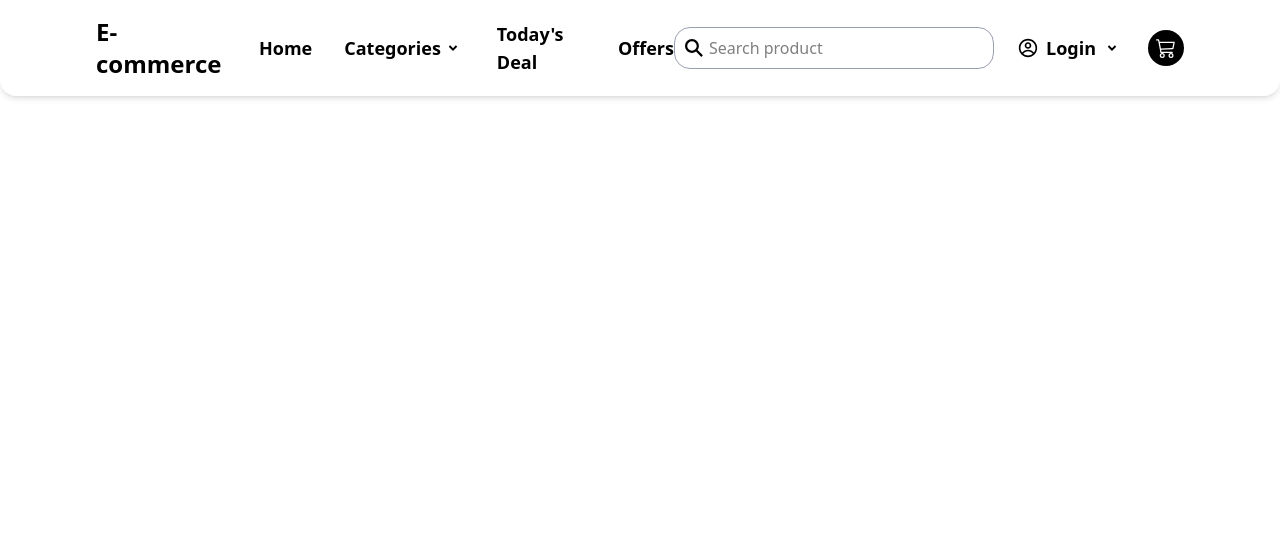
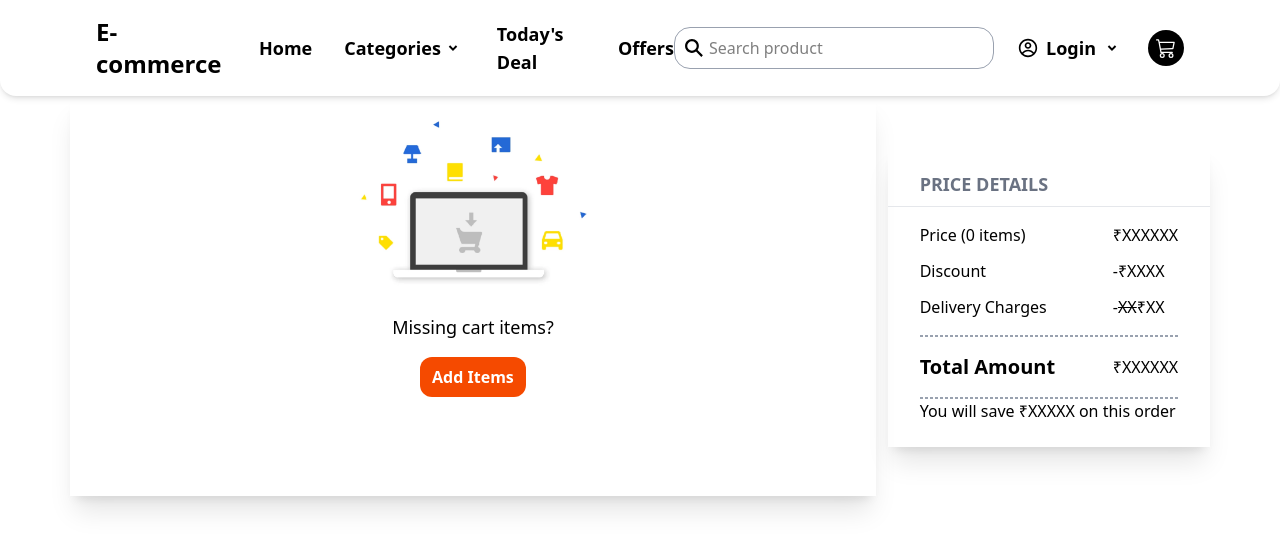
Before and after one commit to Yamansaini0405/E-commerce-Template, a React (Vite) app: page /cart in a window 1280 px wide. Shown: the top 550 px of the page. Built offline with nearby package versions, Linux system fonts and the light colour scheme.

Commit message:
Add addToCart section

```diff
--- a/src/Layout.jsx
+++ b/src/Layout.jsx
@@ -1,13 +1,16 @@
 import React from 'react'
-import { Outlet } from 'react-router-dom'
+import { useLocation,Outlet } from 'react-router-dom'
 import Navbar from './components/Navbar/Navbar'
 import Footer from './components/Footer/Footer'
 
 function Layout() {
+    const location = useLocation();
+    const hideNavbar = location.pathname === "/";
   return (
     <>
     <Navbar/>
     <Outlet/>
+    {hideNavbar && <Footer />}
 
     </>
   )
--- a/src/components/AddToCart/AddToCard.jsx
+++ b/src/components/AddToCart/AddToCard.jsx
@@ -1,8 +1,39 @@
 import React from 'react'
+import CartImg from '../../assets/cartImg.webp'
 
 function AddToCard() {
   return (
-    <div>AddToCard</div>
+    <div className='mt-24 main flex w-[90%] m-auto items- justify-start'>
+        <div className='  w-[70%] m-auto h-[50vh] space-y-4 shadow-xl pt-6'>
+            <img src={CartImg} alt="" className='h-[45%] m-auto '/>
+            <h3 className='text-lg text-center mt-6'>Missing cart items?</h3>
+            <button className='font-semibold rounded-xl px-3 py-2 bg-orange-600 text-white block m-auto'>Add Items</button>
+
+        </div>
+        <div className='  w-[28%] m-auto py-6 space-y-4 shadow-xl pt-'>
+           <h3 className='text-lg text-gray-500 font-semibold px-8 border-b-1 border-gray-200 pb-2'>PRICE DETAILS</h3>
+           <div className='flex justify-between items-center px-8 '>
+           <div className="pricing_details space-y-3">
+            <p>Price (0 items)</p>
+            <p>Discount</p>
+            <p>Delivery Charges</p>
+           </div>
+            <div className="pricing_value space-y-3">
+                <p>₹XXXXXX</p>
+                <p>-₹XXXX</p>
+                <p>-<span className='line-through'>XX</span>₹XX</p>
+            </div>
+           </div>
+           <hr className='border-1 border-dashed w-[80%] m-auto border-gray-400 '/>
+           <div className='px-8 m-auto flex justify-between items-center py-4'>
+            <p className='text-xl font-semibold'>Total Amount</p>
+            <p>₹XXXXXX</p>
+           </div>
+           <hr className='border-1 border-dashed w-[80%] m-auto border-gray-400 '/>
+           <span className='px-8 '>You will save ₹XXXXX on this order</span>
+
+        </div>
+    </div>
   )
 }
 
```
Also changed, not shown: src/App.jsx (+3 -5 lines), src/assets/LoginImg.png (added), src/assets/cartImg.webp (added).
